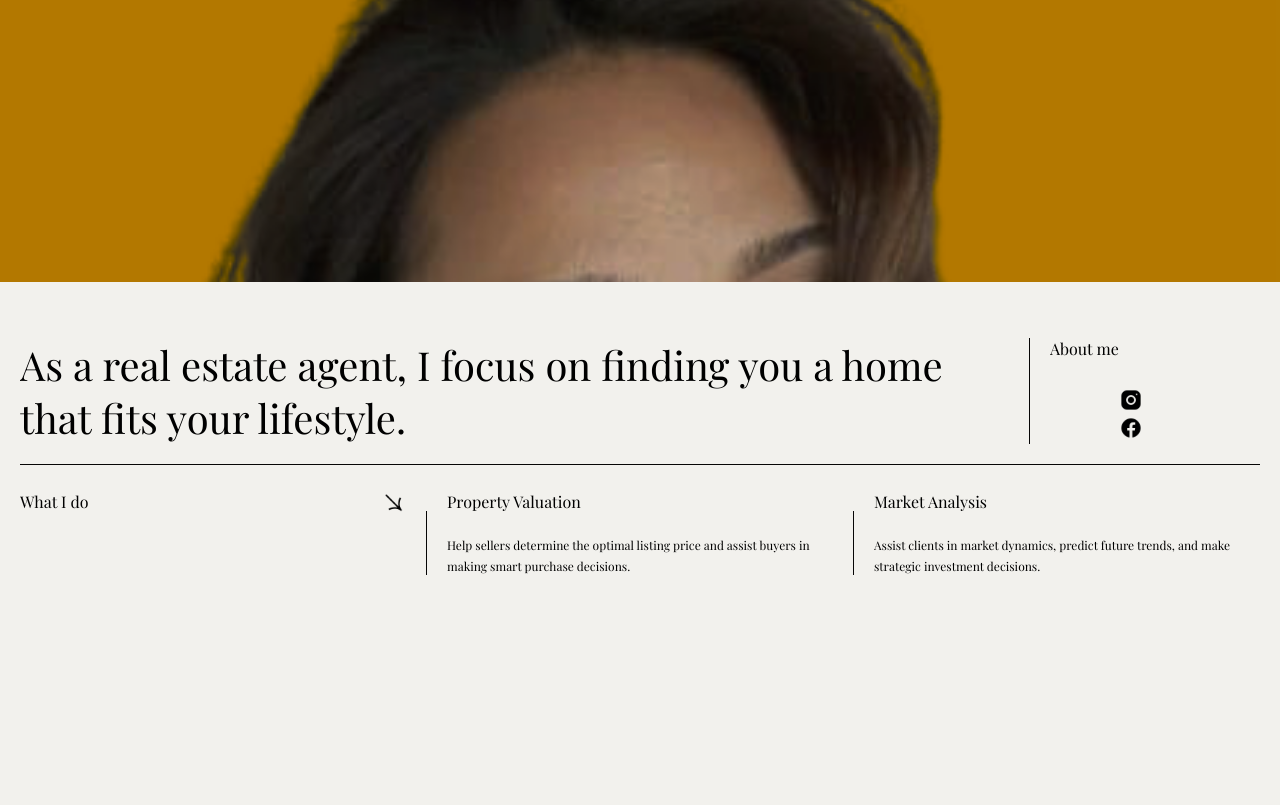
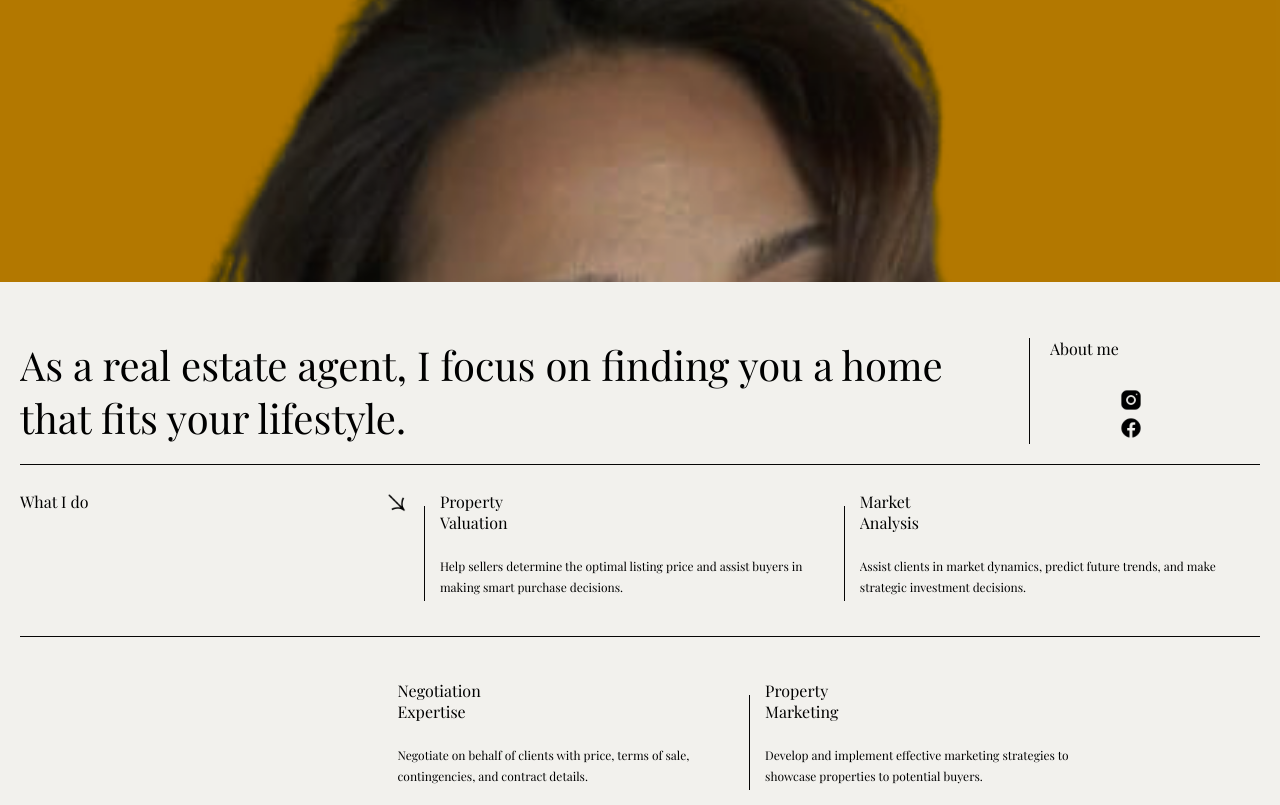
Before and after one commit to gtzjesus/JesicaArreola, a React (Vite) app: page / in a window 1280 px wide. Shown: the part 391-1196 px from the top of the page. Before the commit the page ends 986 px from the top, so only its background shows below. Built offline with nearby package versions, Linux system fonts and the light colour scheme.

Commit message:
First Content addition

```diff
--- a/src/components/work/Work.jsx
+++ b/src/components/work/Work.jsx
@@ -51,6 +51,12 @@ const ContentDescription = styled.span`
 const VerticalLine = styled.div`
   border-left: 1px solid var(--color-black); /* Adjust thickness and color as needed */
   height: auto; /* Set height to auto to match content height */
+  margin: 15px; /* Adjust spacing as needed */
+`;
+
+const VerticalLineInvisible = styled.div`
+  border-left: 1px solid var(--color-tan); /* Adjust thickness and color as needed */
+  height: auto; /* Set height to auto to match content height */
   margin: 20px; /* Adjust spacing as needed */
 `;
 
@@ -71,7 +77,9 @@ function Work() {
         <VerticalLine />
         <Section>
           <Content>
-            <ContentTitle>Property Valuation</ContentTitle>
+            <ContentTitle>
+              Property <br /> Valuation
+            </ContentTitle>
             <br />
             <br />
 
@@ -84,7 +92,9 @@ function Work() {
         <VerticalLine />
         <Section>
           <Content>
-            <ContentTitle>Market Analysis</ContentTitle>
+            <ContentTitle>
+              Market <br /> Analysis
+            </ContentTitle>
             <br />
             <br />
 
@@ -95,6 +105,44 @@ function Work() {
           </Content>
         </Section>
       </StyledWork>
+      <hr />
+      <StyledWork>
+        <Section>
+          <Title></Title>
+        </Section>
+
+        <VerticalLineInvisible />
+        <Section>
+          <Content>
+            <ContentTitle>
+              Negotiation
+              <br /> Expertise
+            </ContentTitle>
+            <br />
+            <br />
+
+            <ContentDescription>
+              Negotiate on behalf of clients with price, terms of sale,
+              contingencies, and contract details.
+            </ContentDescription>
+          </Content>
+        </Section>
+        <VerticalLine />
+        <Section>
+          <Content>
+            <ContentTitle>
+              Property <br /> Marketing
+            </ContentTitle>
+            <br />
+            <br />
+
+            <ContentDescription>
+              Develop and implement effective marketing strategies to showcase
+              properties to potential buyers.
+            </ContentDescription>
+          </Content>
+        </Section>
+      </StyledWork>
     </>
   );
 }
```
